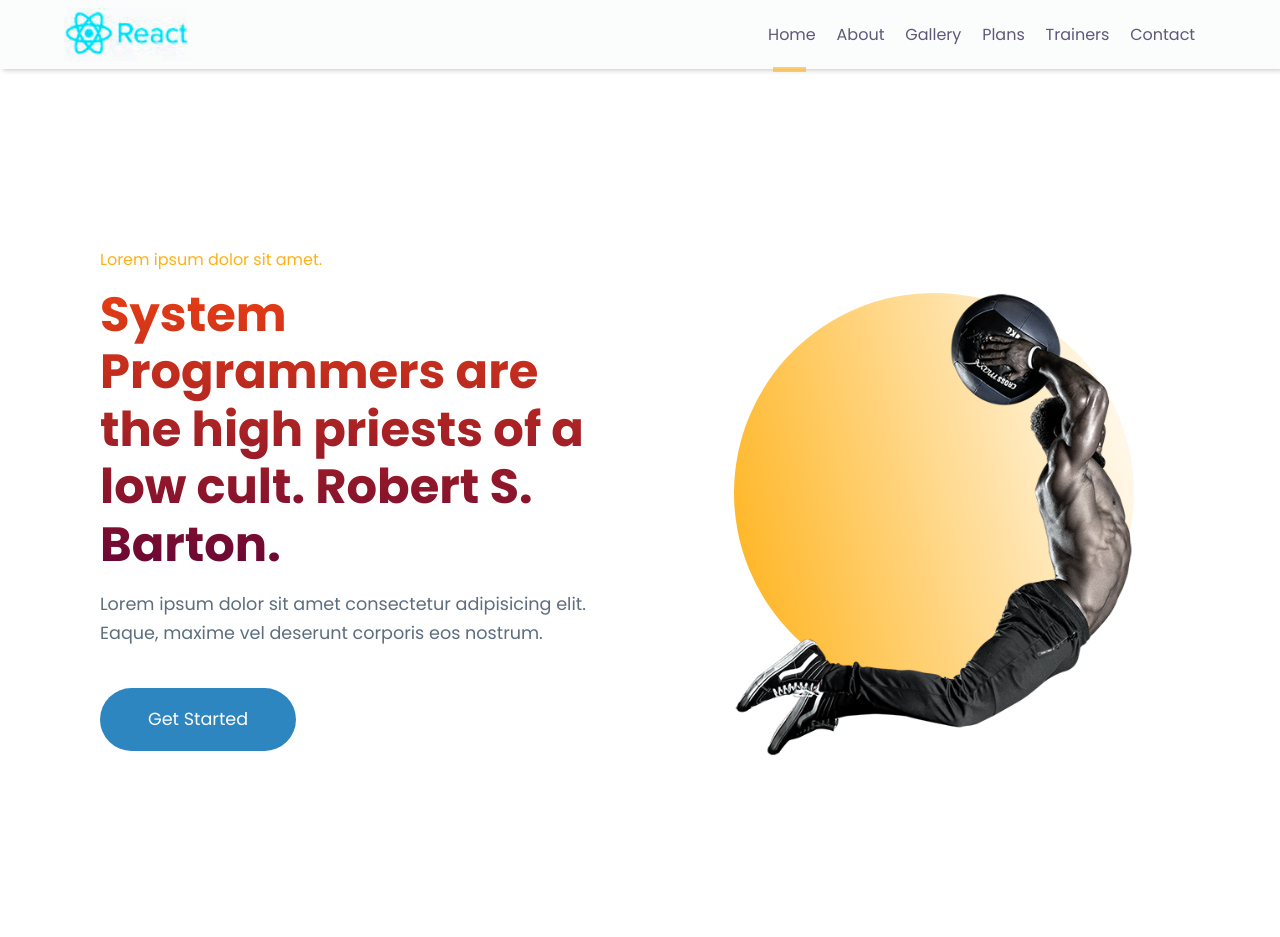
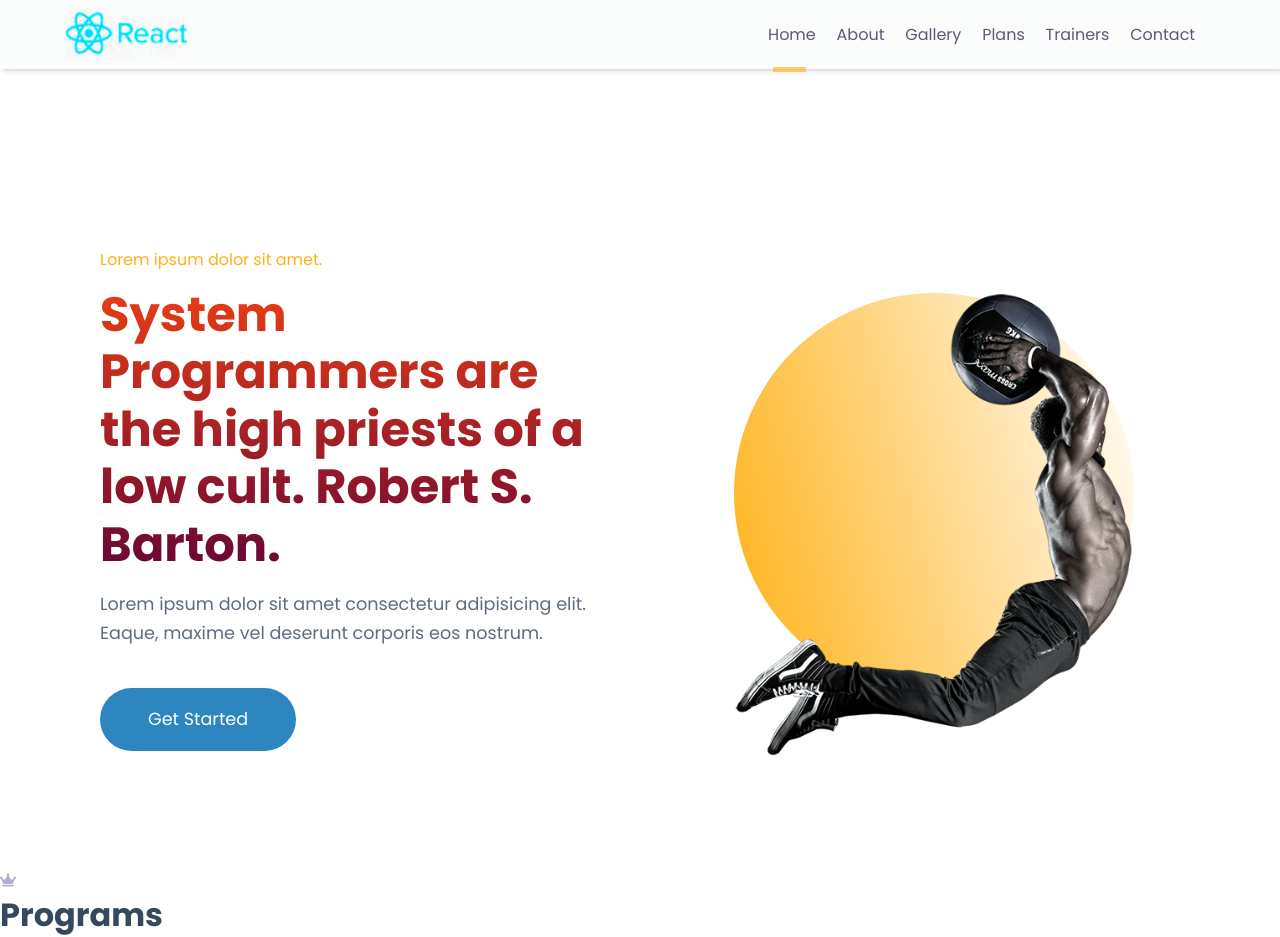
Before and after one commit to belaymit/reactjs-website, a React (Create React App) app: page / in a window 1280 px wide. Before the commit the page ends 869 px from the top, so only its background shows below. Built offline with nearby package versions, Linux system fonts and the light colour scheme.

Commit message:
changed end of line style from CRLF to LF

```diff
--- a/src/Pages/home/Home.jsx
+++ b/src/Pages/home/Home.jsx
@@ -1,9 +1,14 @@
 import React from 'react';
 import Header from '../../components/Header';
+import Programs from '../../components/Programs';
 import './home.css';
 
 const Home = () => (
-  <Header />
+  <>
+    <Header />
+    <Programs />
+  </>
+
 );
 
 export default Home;
```
Also changed, not shown: src/images/react-logo.PNG (added).
